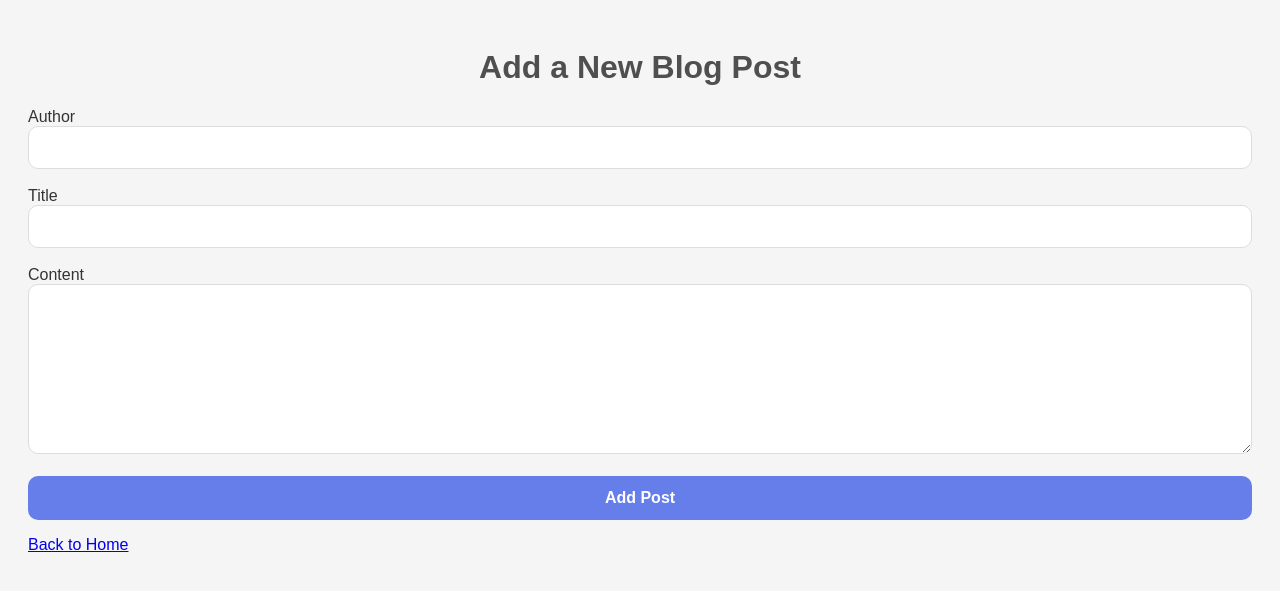
After one commit to enoundou/Flask-App, a Flask app: page /add in a window 1280 px wide. The commit adds this page. Shown: the top 591 px of the page. Run offline with Flask 3, Linux system fonts and the light colour scheme.

Commit message:
add function add and delete

```diff
--- a/app.py
+++ b/app.py
@@ -1,12 +1,75 @@
-from flask import Flask
+import json
+import os
+
+from flask import Flask, render_template, request, redirect, url_for
+
+FILENAME = "data/blog_posts.json"
 
 app = Flask(__name__)
 
 
+def load_data(file_path):
+    """Loads a JSON file"""
+    if os.path.exists(file_path):
+        with open(file_path, "r", encoding="utf-8") as handle:
+            return json.load(handle)
+
+    return []  # or {} depending on your use case
+
+
+def write_data(file_path, data):
+  """ write into a JSON file """
+  os.makedirs(os.path.dirname(file_path), exist_ok=True)
+
+  with open(file_path, "w", encoding="utf-8") as handle:
+    json.dump(data, handle, indent=2)
+
+
 @app.route('/')
-def hello_world():
-    return 'Hello, World!'
+def index():
+    """Renders the home page"""
+    blog_posts = load_data(FILENAME)
+    return render_template('index.html', posts=blog_posts)
+
+
+@app.route('/add', methods=['GET', 'POST'])
+def add():
+    if request.method == 'POST':
+        author = request.form['author']
+        title = request.form['title']
+        content = request.form['content']
+        blog_posts = load_data(FILENAME)
+        id_post = len(blog_posts) + 1
+        blog_posts.append({"id": id_post, "author": author, "title": title, "content": content})
+        write_data(file_path=FILENAME, data=blog_posts)
+
+        return redirect(url_for('index'))
+    return render_template('add.html')
+
+
+@app.route('/delete/<int:post_id>', methods=['POST'])
+def delete(post_id):
+    blog_posts = load_data(FILENAME)
+    blog_posts = [post for post in blog_posts if post["id"] != post_id]
+
+    for i, post in enumerate(blog_posts, start=1):
+        post["id"] = i
+
+    write_data(file_path=FILENAME, data=blog_posts)
+
+    return redirect(url_for('index'))
+
+
+def main():
+    blog_posts = [
+        {"id": 1, "author": "John Doe", "title": "First Post", "content": "This is my first post."},
+        {"id": 2, "author": "Jane Doe", "title": "Second Post", "content": "This is another post."}
+    # More blog posts can go here...
+    ]
+    write_data(file_path=FILENAME, data=blog_posts)
+
+    app.run(host="0.0.0.0", port=5000, debug=True)
 
 
 if __name__ == '__main__':
-    app.run(host="0.0.0.0", port=5000, debug=True)
+    main()
--- a/static/style.css
+++ b/static/style.css
@@ -25,3 +25,65 @@ h1 {
 .post p {
     margin: 10px 0;
 }
+
+.container {
+  background: white;
+  width: 100%;
+  max-width: 520px;
+  padding: 35px;
+  border-radius: 18px;
+  box-shadow: 0 20px 40px rgba(0, 0, 0, 0.2);
+}
+
+input,
+textarea {
+  width: 100%;
+  padding: 12px 14px;
+  margin-bottom: 18px;
+  border: 1px solid #ddd;
+  border-radius: 10px;
+  font-size: 15px;
+  box-sizing: border-box;
+}
+input:focus,
+textarea:focus {
+  outline: none;
+  border-color: #667eea;
+  box-shadow: 0 0 0 3px rgba(102, 126, 234, 0.2);
+}
+
+textarea {
+  resize: vertical;
+  min-height: 140px;
+}
+
+button {
+  width: 100%;
+  padding: 13px;
+  border: none;
+  border-radius: 10px;
+  background: #667eea;
+  color: white;
+  font-size: 16px;
+  font-weight: bold;
+  cursor: pointer;
+  transition: 0.2s;
+}
+ button:hover
+ {
+  background: #4f5fd5;
+  transform: translateY(-2px);
+}
+
+.back-link {
+  display: block;
+  text-align: center;
+  margin-top: 20px;
+  color: #667eea;
+  text-decoration: none;
+  font-weight: bold;
+}
+
+.back-link:hover {
+      text-decoration: underline;
+    }
--- /dev/null
+++ b/templates/add.html
@@ -0,0 +1,33 @@
+<!DOCTYPE html>
+<html lang="en">
+<head>
+    <meta charset="UTF-8">
+    <title>Title</title>
+    <link rel="stylesheet" href="{{ url_for('static', filename='style.css') }}">
+</head>
+<body>
+<h1>Add a New Blog Post</h1>
+
+    <form method="POST">
+        <div>
+            <label for="author">Author</label>
+            <input type="text" id="author" name="author" required>
+        </div>
+
+        <div>
+            <label for="title">Title</label>
+            <input type="text" id="title" name="title" required>
+        </div>
+
+        <div>
+            <label for="content">Content</label>
+            <textarea id="content" name="content" rows="8" cols="40" required></textarea>
+        </div>
+
+        <button type="submit">Add Post</button>
+    </form>
+
+    <p><a href="/">Back to Home</a></p>
+
+</body>
+</html>
```
Also changed, not shown: data/blog_posts.json (added, +8 -0 lines), templates/delete.html (added, +16 -0 lines), templates/index.html (+11 -15 lines).
